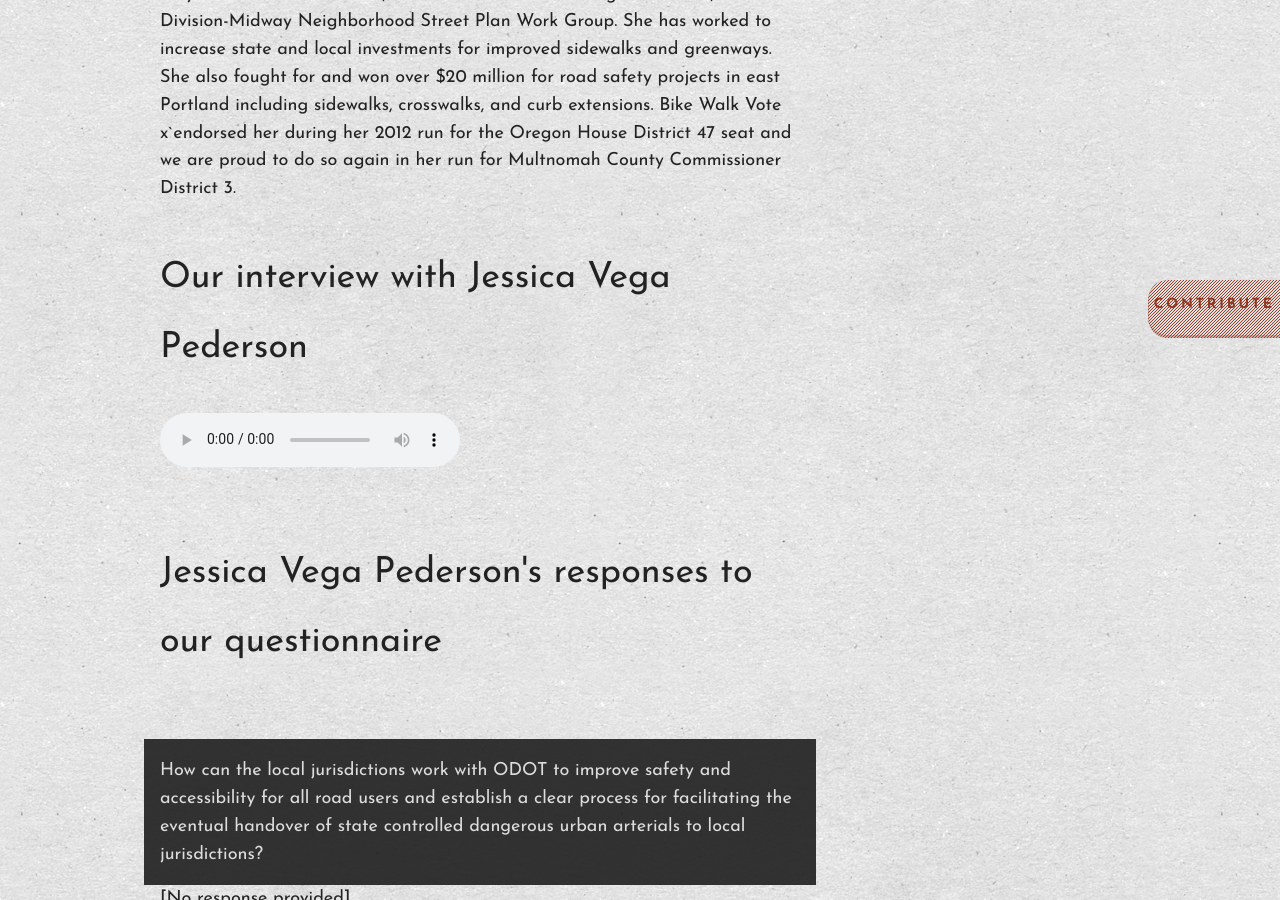
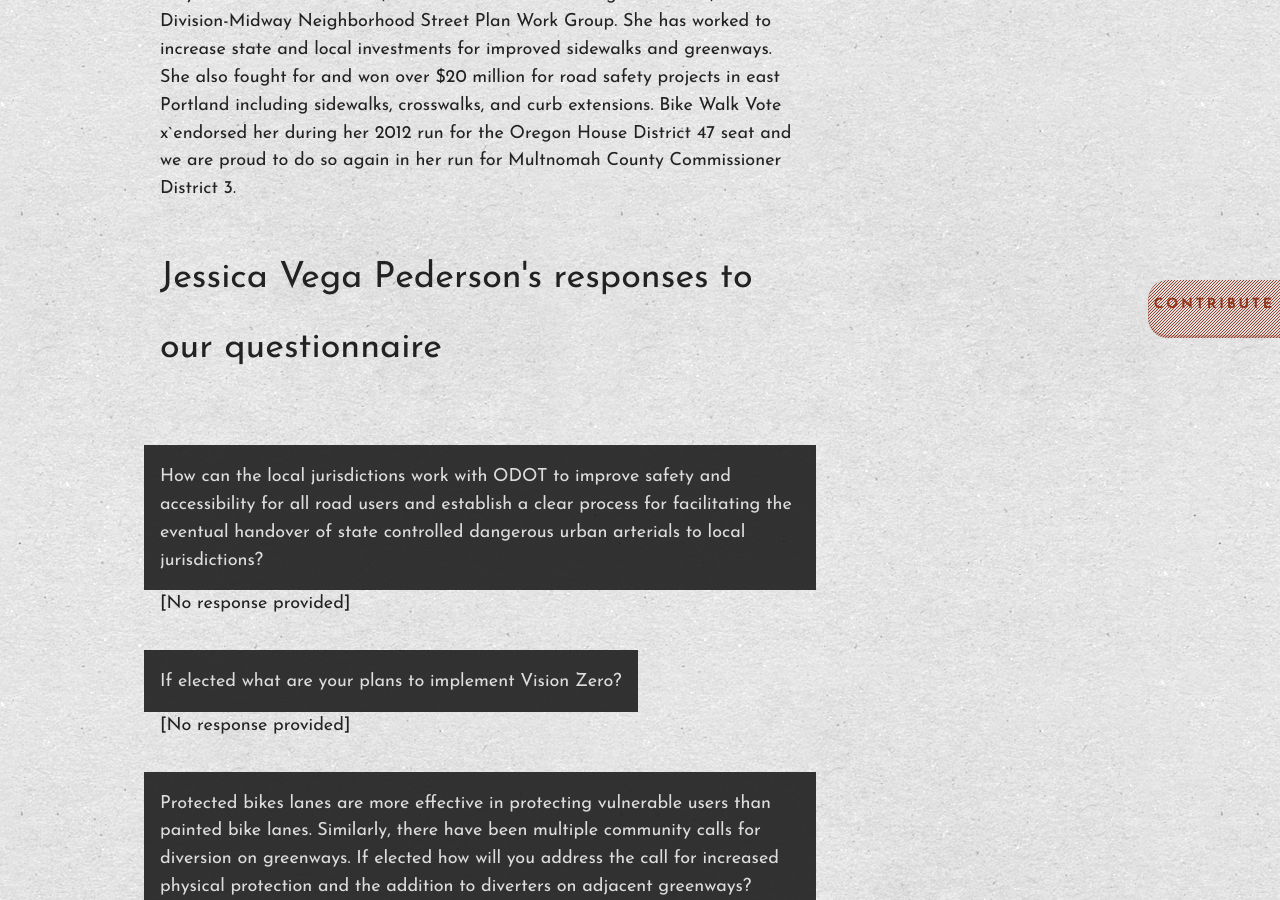
Before and after one commit to bikewalkvote/bikewalkvote.github.io, a Jekyll site: the page built from _endorsements/jessica-vega-pederson.md, in a window 1280 px wide and 900 px high, scrolled down 727 px. Built offline with Jekyll 4.4.1, drawn with Linux system fonts in a browser that asks for light colours; nearby versions of some CDN libraries; Markdown is read by kramdown in place of the engine named in the settings; comment, search, counter and statistics services are not loaded.

Commit message:
Hide audio player if no audio available.

```diff
--- a/_layouts/endorsement.html
+++ b/_layouts/endorsement.html
@@ -12,7 +12,7 @@ layout: default
 {{ content }}
 
 {% assign audio = page.questionnaire_audio %}
-{% if audio != empty or audio != "" or audio != nil or audio.size > 0 %}
+{% if audio != empty and audio != "" and audio != nil and audio.size > 0 %}
   <h2>Our interview with {{ page.name }}</h2>
   <audio controls>
   {% if audio.webm != empty or audio.webm != "" or audio.webm != nil %}
```
